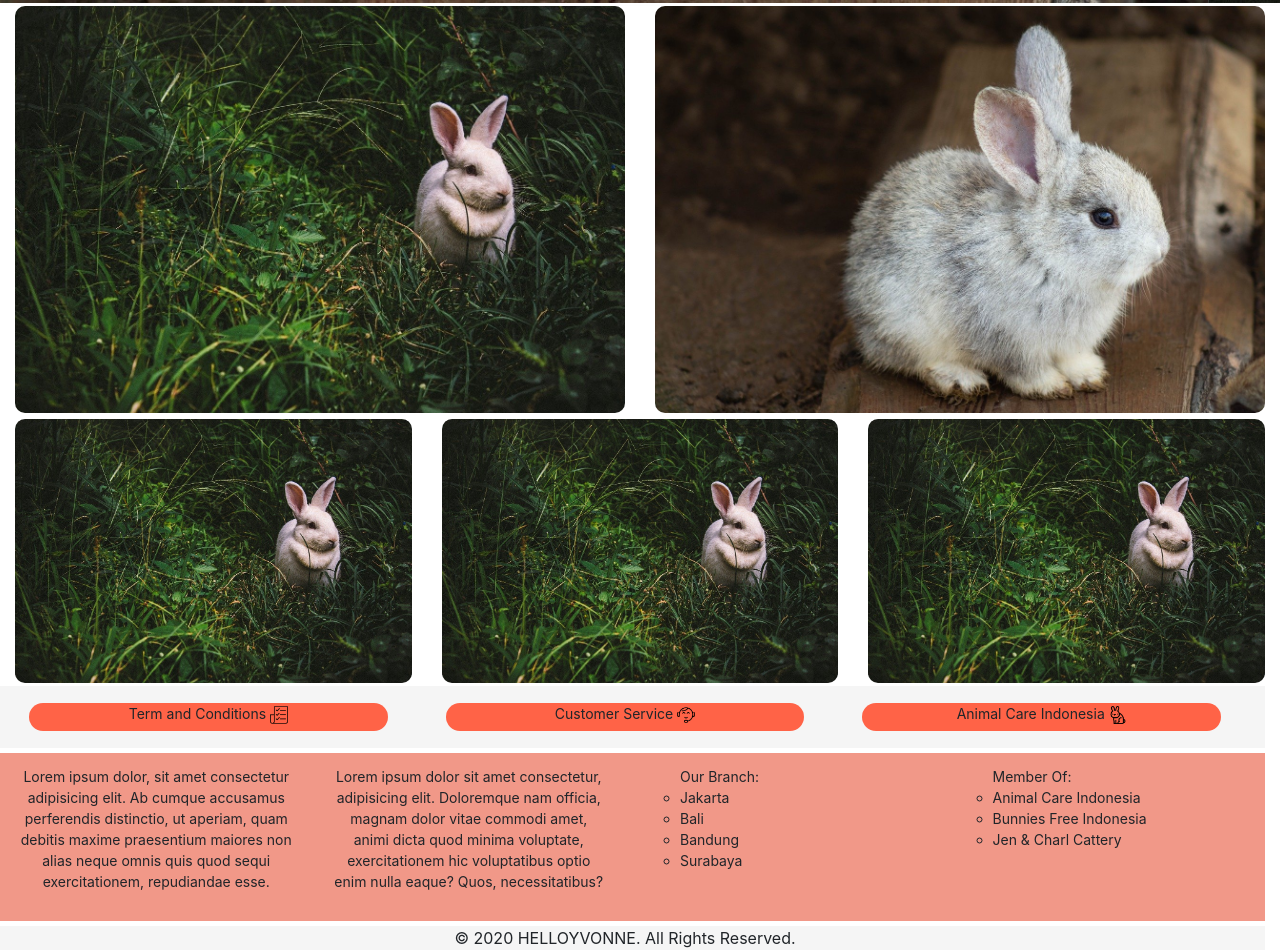
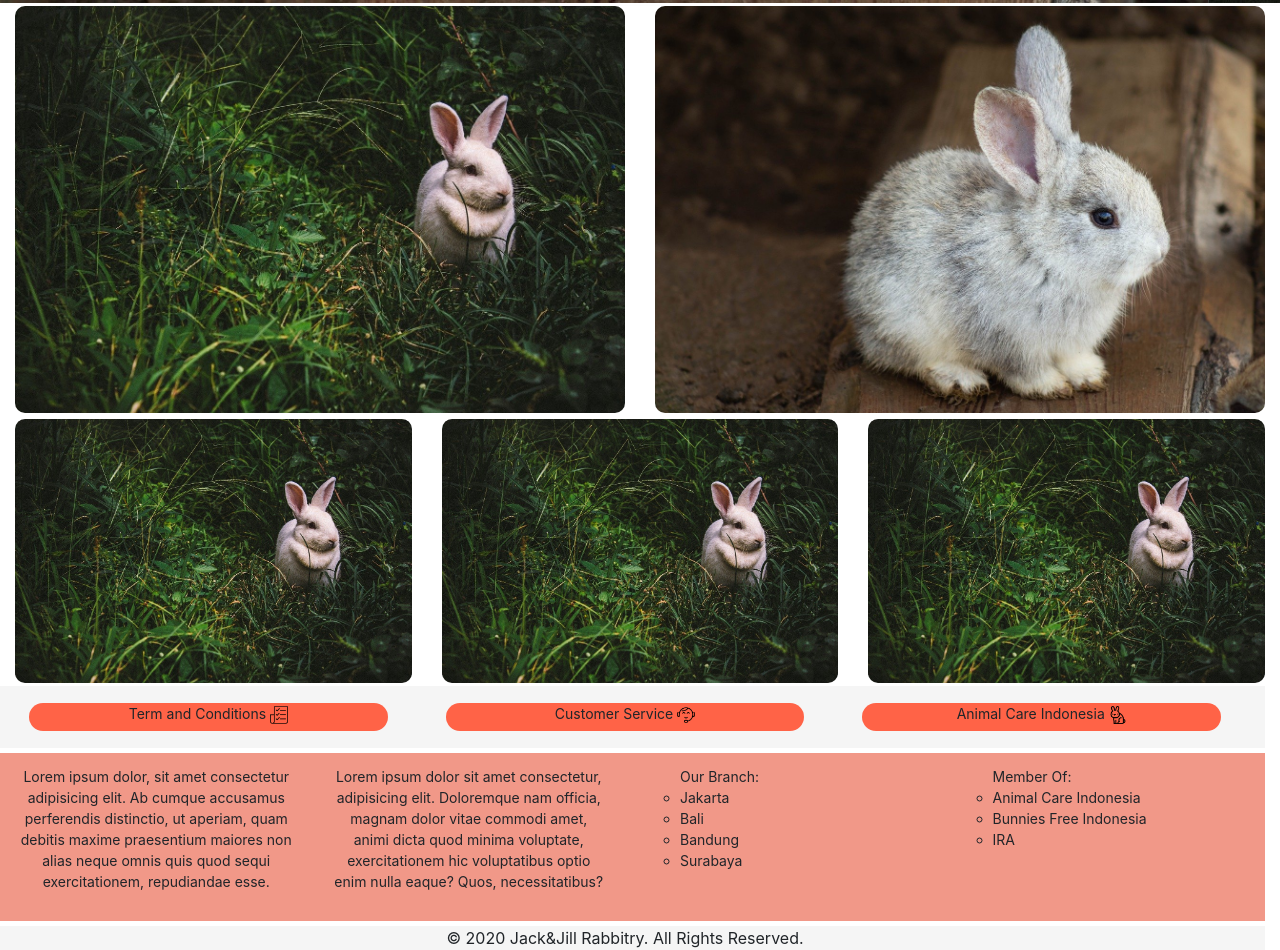
Before and after one commit to yvonneivon/impactbyte-learn-bootstrap, a plain HTML site: page index.html in a window 1280 px wide. Shown: the part 850-1800 px from the top of the page. Drawn offline with nearby package versions, Linux system fonts and the light colour scheme.

Commit message:
Words correction

```diff
--- a/index.html
+++ b/index.html
@@ -4,7 +4,7 @@
 <head>
     <meta charset="UTF-8">
     <meta name="viewport" content="width=device-width, initial-scale=1.0">
-    <title>Welcome!</title>
+    <title>Jack&Jill Rabbitry</title>
     <link rel="stylesheet" href="./assets/css/index.css">
     <link rel="stylesheet" href="https://stackpath.bootstrapcdn.com/bootstrap/4.4.1/css/bootstrap.min.css"
         integrity="sha384-Vkoo8x4CGsO3+Hhxv8T/Q5PaXtkKtu6ug5TOeNV6gBiFeWPGFN9MuhOf23Q9Ifjh" crossorigin="anonymous">
@@ -195,7 +195,7 @@
                         <ul>Member Of:
                             <li>Animal Care Indonesia</li>
                             <li>Bunnies Free Indonesia</li>
-                            <li>Jen & Charl Cattery</li>
+                            <li>IRA</li>
                         </ul>
                     </div>
                 </div>
@@ -205,7 +205,7 @@
 
         <div class="row rowfooter3 container-fluid">
             <div class="col-lg-12 col-md-12 col-sm-12">
-                <div class="kolom3">&copy; 2020 HELLOYVONNE. All Rights Reserved.</div>
+                <div class="kolom3">&copy; 2020 Jack&Jill Rabbitry. All Rights Reserved.</div>
             </div>
 
     </footer>
```
